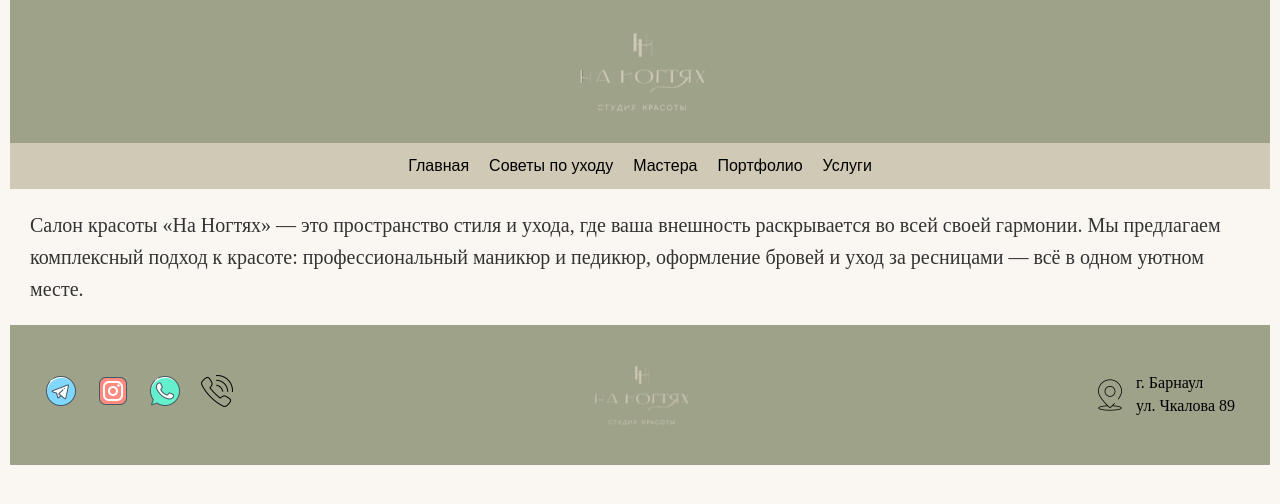
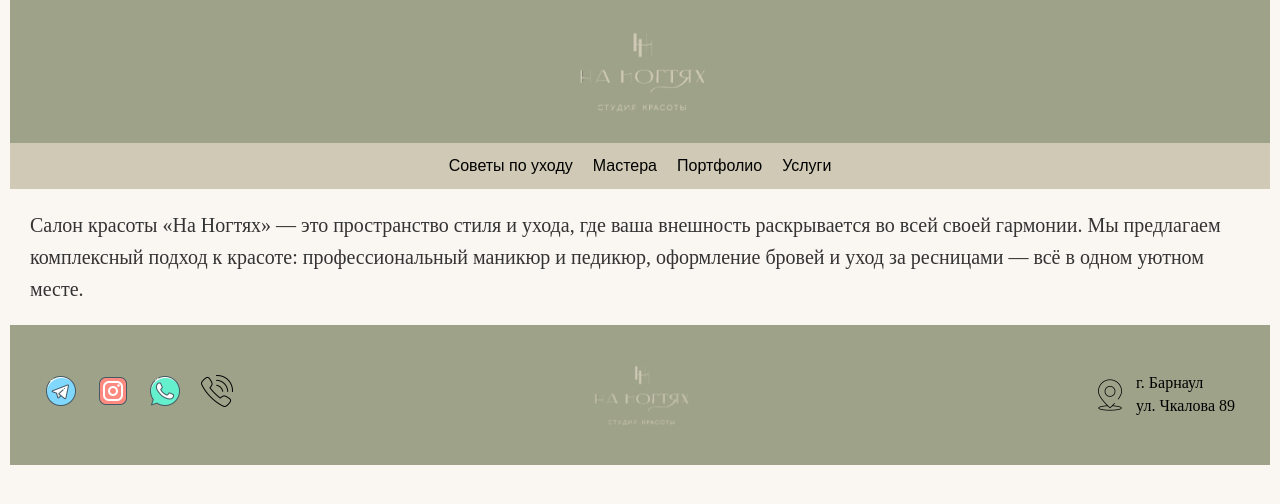
Before and after one commit to Katya705/shestakova_pie_32_2, a React (Vite) app in the folder beauty-salon/: page / in a window 1280 px wide. Shown: the top 504 px of the page. Built offline with nearby package versions, Linux system fonts and the light colour scheme.

Commit message:
Update NavigationMenu.jsx

```diff
--- a/beauty-salon/src/components/NavigationMenu/NavigationMenu.jsx
+++ b/beauty-salon/src/components/NavigationMenu/NavigationMenu.jsx
@@ -1,14 +1,38 @@
-import { NavLink } from 'react-router-dom';
+import { NavLink, useLocation } from 'react-router-dom'; // Импортируем NavLink для создания ссылок и useLocation для получения текущего маршрута
 import styles from './NavigationMenu.module.scss';
 
 function NavigationMenu() {
+
+  const location = useLocation();
+
+
+  const links = [
+    { to: '/', label: 'Главная', exact: true },
+    { to: '/care-tips', label: 'Советы по уходу' },
+    { to: '/masters', label: 'Мастера' },
+    { to: '/portfolio', label: 'Портфолио' },
+    { to: '/services', label: 'Услуги' },
+  ];
+
   return (
     <nav className={styles.navbar}>
-      <NavLink to="/" end>Главная</NavLink>
-      <NavLink to="/care-tips">Советы по уходу</NavLink>
-      <NavLink to="/masters">Мастера</NavLink>
-      <NavLink to="/portfolio">Портфолио</NavLink>
-      <NavLink to="/services">Услуги</NavLink>
+      {links.map(({ to, label, exact }) => {
+
+        const isActive = exact
+          ? location.pathname === to
+          : location.pathname.startsWith(to);
+
+        return !isActive && (
+          <NavLink
+            key={to}
+            to={to}
+            className={({ isActive }) => (isActive ? 'active' : '')}
+            end={exact}
+          >
+            {label}
+          </NavLink>
+        );
+      })}
     </nav>
   );
 }
```
